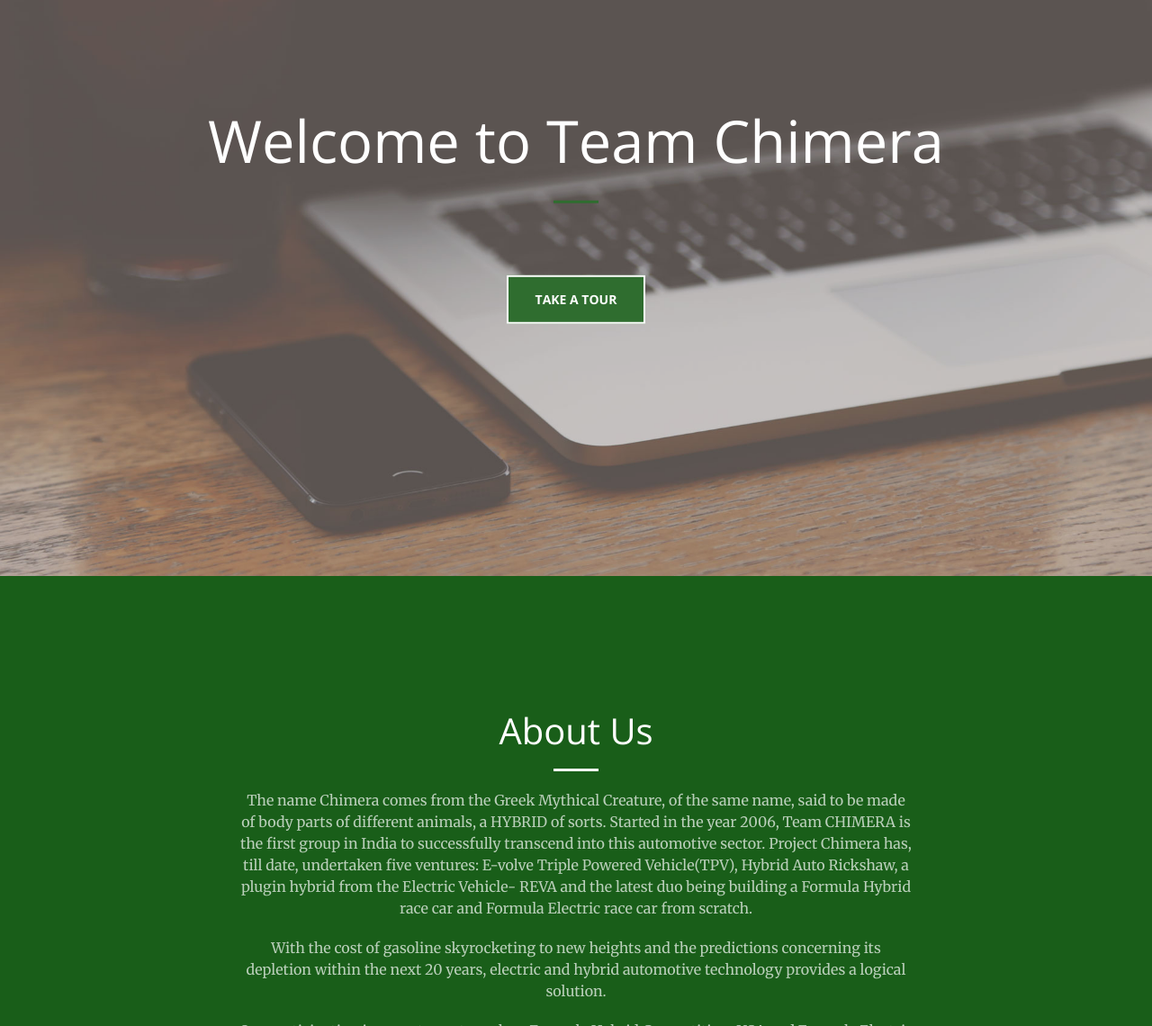
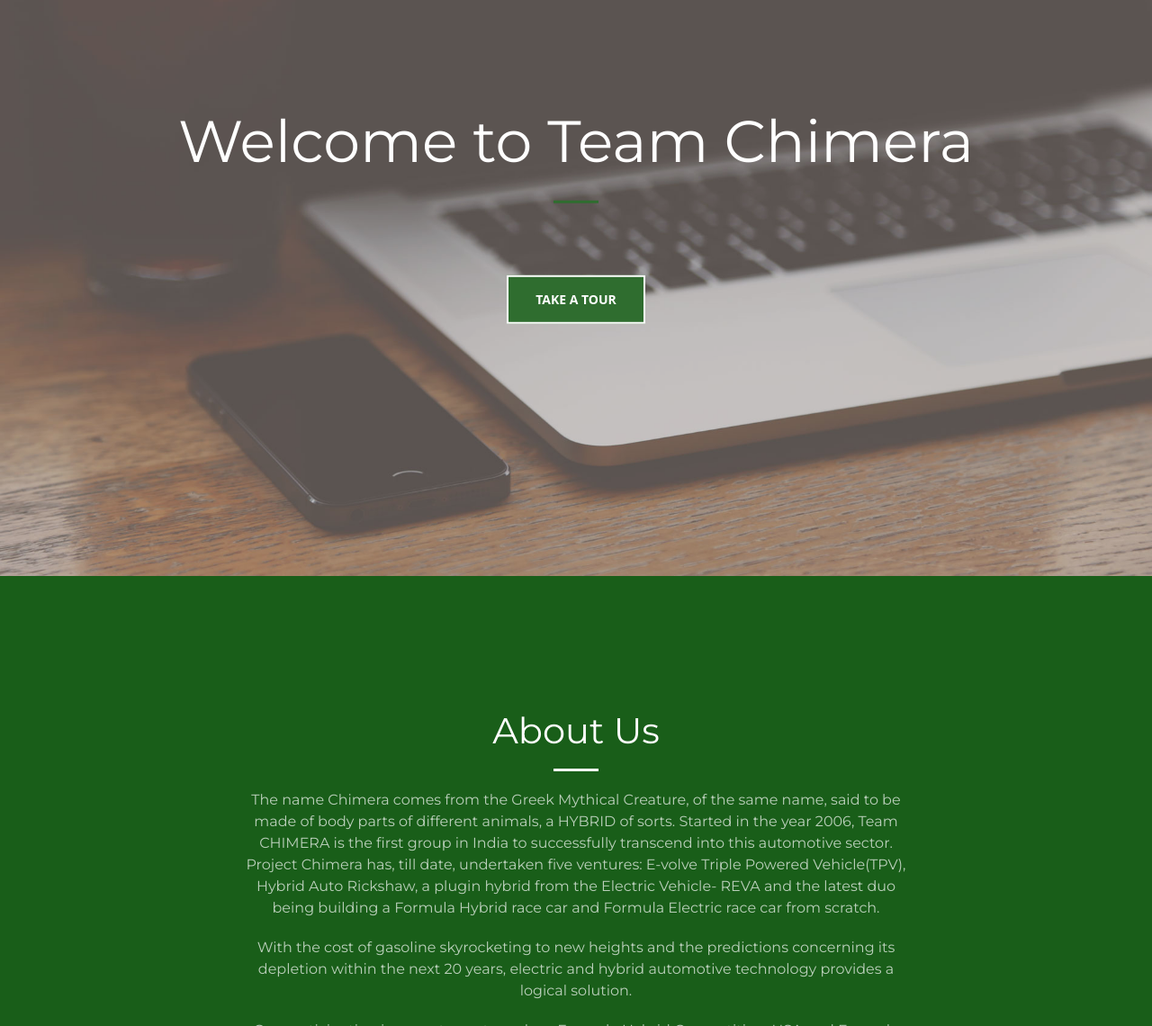
Before and after one commit to Loyelnaz/Team-Chimera, a plain HTML site: page index.html in a window 1280 px wide. Shown: the part 160-1300 px from the top of the page at 90% size. Drawn offline with nearby package versions, Linux system fonts and the light colour scheme; a small style sheet from the web is missing; files whose address does not match are found by name.

```diff
--- a/css/creative.css
+++ b/css/creative.css
@@ -1,5 +1,5 @@
 .team-member h3, h2{
-font-family: 'Droid Serif';
+font-family: 'Montserrat';
 font-size: 18px;
 }
 .team-member p {
@@ -7,7 +7,7 @@ font-size: 14px;
 color: #AAA;
 }
 #team .section-heading {
-    font-family: 'Droid Serif';
+    font-family: 'Montserrat';
 font-size: 28px;
 }
 #preloader {
@@ -39,7 +39,7 @@ body {
 }
 
 body {
-    font-family: "Roboto Slab",Merriweather, "Helvetica Neue", 'Myriad', Arial,sans-serif;
+    font-family: 'Montserrat', Arial,sans-serif;
 }
 
 hr {
@@ -71,7 +71,7 @@ h3,
 h4,
 h5,
 h6 {
-    font-family: 'Open Sans','Helvetica Neue',Arial,sans-serif;
+    font-family: 'Montserrat',Arial,sans-serif;
 }
 
 p {
--- a/index.html
+++ b/index.html
@@ -11,14 +11,12 @@
 
     <title>Team Chimera</title>
 
+    <link class="img-circle" rel="icon" href="./img/favicon2.png">
     <!-- Bootstrap Core CSS -->
-    <link class="img-circle" rel="icon" href="./img/favicon2.png">
     <link rel="stylesheet" href="css/bootstrap.min.css" type="text/css">
 
     <!-- Custom Fonts -->
-    <link href='http://fonts.googleapis.com/css?family=Open+Sans:300italic,400italic,600italic,700italic,800italic,400,300,600,700,800' rel='stylesheet' type='text/css'>
-    <link href='http://fonts.googleapis.com/css?family=Merriweather:400,300,300italic,400italic,700,700italic,900,900italic' rel='stylesheet' type='text/css'>
-    <link rel="stylesheet" href="https://www.apple.com/wss/fonts?family=Myriad+Set+Pro&amp;weights=200,400,500,700&amp;v=1" media="" />
+    <link href='https://fonts.googleapis.com/css?family=Montserrat:400,700' rel='stylesheet' type='text/css'>
     <link rel="stylesheet" href="css/font-awesome.min.css" type="text/css">
 
     <!-- Plugin CSS -->
@@ -28,12 +26,6 @@
     <link rel="stylesheet" href="css/creative.css" type="text/css">
     <link rel="stylesheet" type="text/css" href="css/style.css">
 
-    <!-- HTML5 Shim and Respond.js IE8 support of HTML5 elements and media queries -->
-    <!-- WARNING: Respond.js doesn't work if you view the page via file:// -->
-    <!--[if lt IE 9]>
-        <script src="https://oss.maxcdn.com/libs/html5shiv/3.7.0/html5shiv.js"></script>
-        <script src="https://oss.maxcdn.com/libs/respond.js/1.4.2/respond.min.js"></script>
-    <![endif]-->
     <script>
         (function(i,s,o,g,r,a,m){i['GoogleAnalyticsObject']=r;i[r]=i[r]||function(){
         (i[r].q=i[r].q||[]).push(arguments)},i[r].l=1*new Date();a=s.createElement(o),
@@ -42,7 +34,6 @@
 
         ga('create', 'UA-67083631-1', 'auto');
         ga('send', 'pageview');
-
     </script>
 </head>
 
```
Lines whose indentation alone changed are shown as unchanged.
